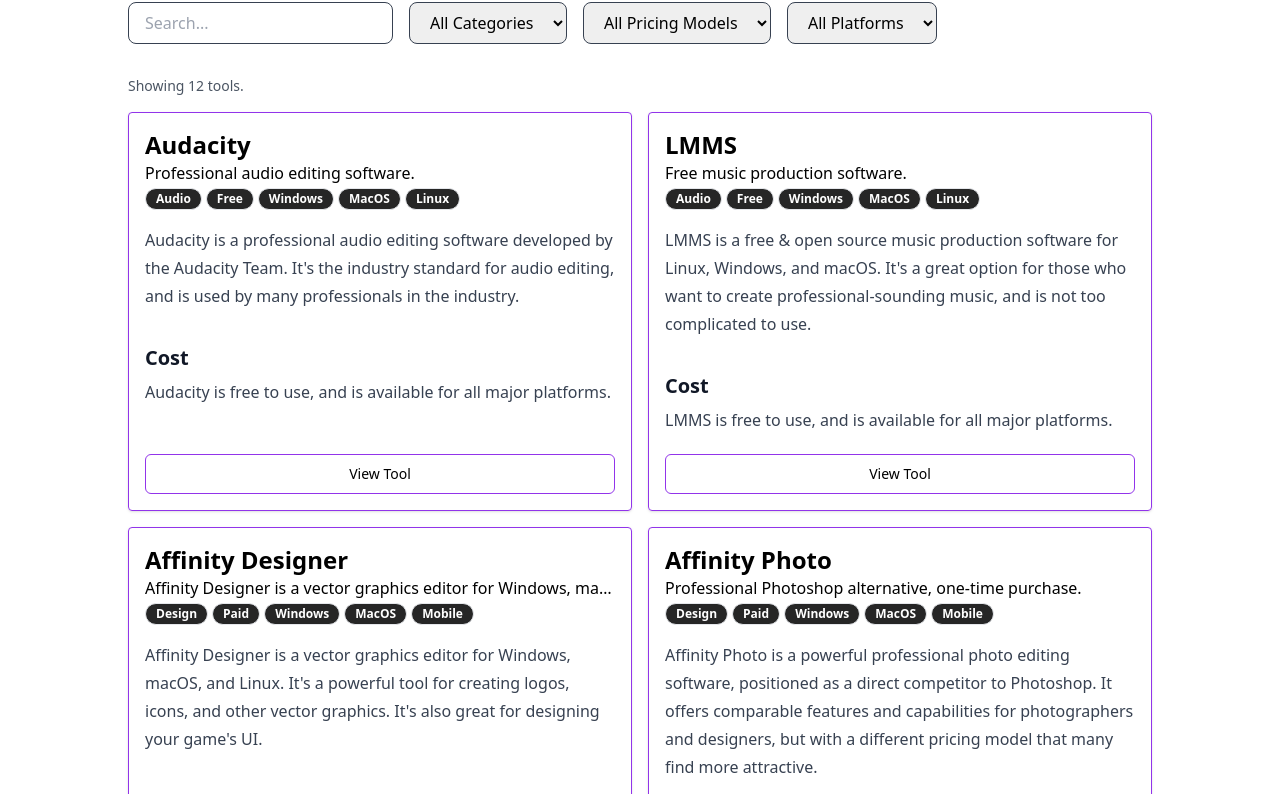
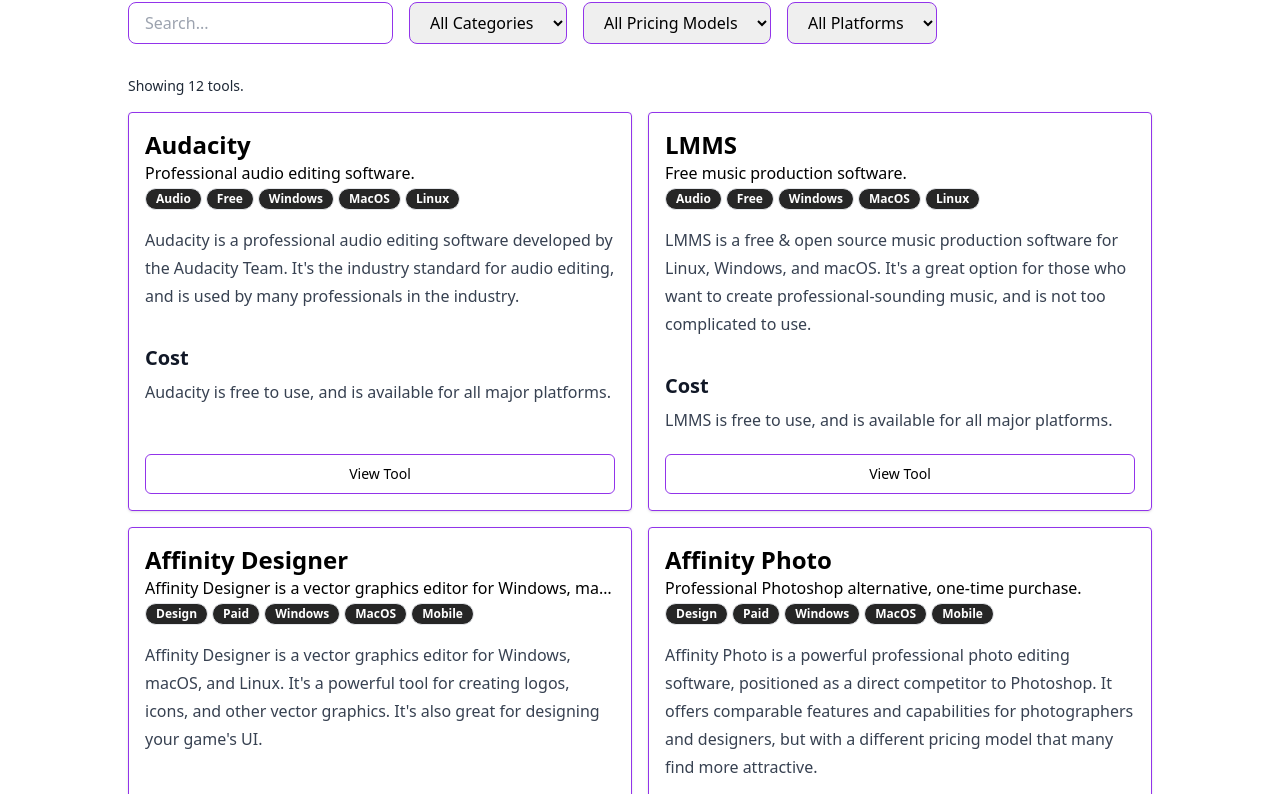
Before and after one commit to WinterTechnologies/devs, an Astro site: page /tools in a window 1280 px wide. Shown: the part 139-933 px from the top of the page. Built offline with nearby package versions, Linux system fonts and the light colour scheme; Astro itself is replaced by a stand-in of ours.

Commit message:
added branding

```diff
--- a/src/components/ToolFilter.astro
+++ b/src/components/ToolFilter.astro
@@ -12,13 +12,13 @@
     type="text"
     id="searchFilter"
     placeholder="Search..."
-    class="px-4 py-2 rounded-lg border border-gray-700 focus:outline-none focus:ring-2 focus:ring-purple-600 w-full sm:w-auto"
+    class="px-4 py-2 rounded-lg border border-primary focus:outline-none focus:ring-2 focus:ring-purple-800 w-full sm:w-auto"
   />
 
   <!-- Category Filter -->
   <select
     id="categoryFilter"
-    class="px-4 py-2 rounded-lg border border-gray-700 focus:outline-none focus:ring-2 focus:ring-purple-600"
+    class="px-4 py-2 rounded-lg border border-primary focus:outline-none focus:ring-2 focus:ring-purple-800"
   >
     <option value="all">All Categories</option>
     {
@@ -33,7 +33,7 @@
   <!-- Pricing Filter -->
   <select
     id="priceFilter"
-    class="px-4 py-2 rounded-lg border border-gray-700 focus:outline-none focus:ring-2 focus:ring-purple-600"
+    class="px-4 py-2 rounded-lg border border-primary focus:outline-none focus:ring-2 focus:ring-purple-800"
   >
     <option value="all">All Pricing Models</option>
     <option value="Free">Free</option>
@@ -45,7 +45,7 @@
   <select
     name="platformFilter"
     id="platformFilter"
-    class="px-4 py-2 rounded-lg border border-gray-700 focus:outline-none focus:ring-2 focus:ring-purple-600"
+    class="px-4 py-2 rounded-lg border border-primary focus:outline-none focus:ring-2 focus:ring-purple-800"
   >
     <option value="all">All Platforms</option>
     <option value="Windows">Windows</option>
@@ -57,7 +57,7 @@
 </div>
 
 <!-- Tool Count -->
-<p id="toolCount" class="mt-4 text-sm text-gray-600">Showing all tools.</p>
+<p id="toolCount" class="mt-4 text-sm text-gray-800">Showing all tools.</p>
 
 <script is:inline>
   document.addEventListener("DOMContentLoaded", () => {
```
